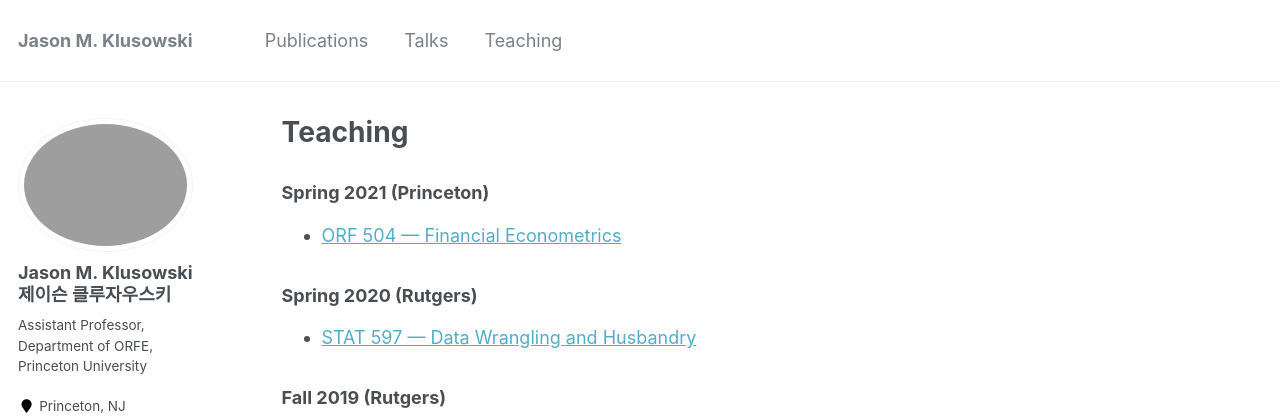
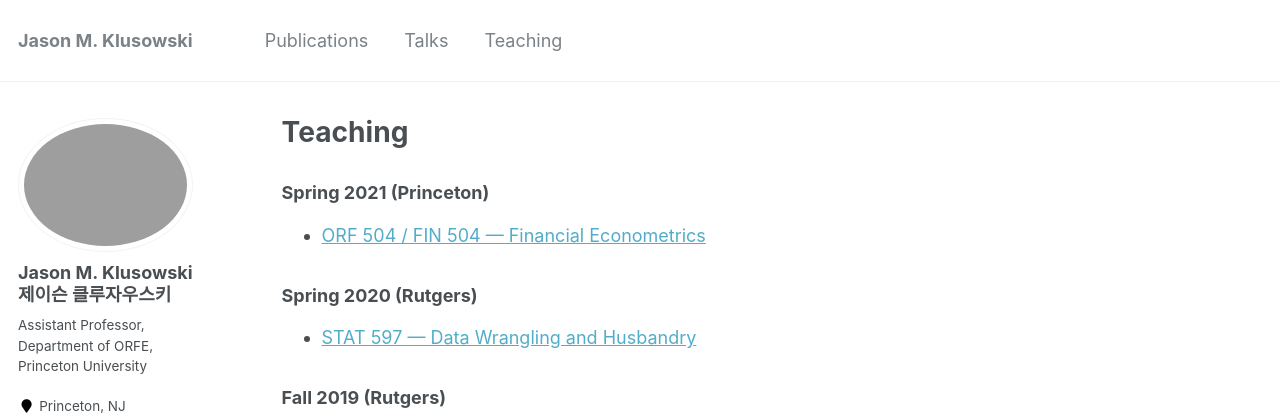
Before and after one commit to jasonklusowski/jasonklusowski.github.io, a Jekyll site: the page built from _pages/teaching.md, in a window 1280 px wide. Shown: the top 418 px of the page. Built offline with Jekyll 4.4.1, drawn with Linux system fonts in a browser that asks for light colours.

Commit message:
Update teaching.md

```diff
--- a/_pages/teaching.md
+++ b/_pages/teaching.md
@@ -7,7 +7,7 @@ author_profile: true
 
 ### Spring 2021 (Princeton)
 
-* [ORF 504 — Financial Econometrics](https://gradschool.princeton.edu/academics/fields-study/operations-research-and-financial-engineering)
+* [ORF 504 / FIN 504 — Financial Econometrics](https://gradschool.princeton.edu/academics/fields-study/operations-research-and-financial-engineering)
 
 ### Spring 2020 (Rutgers)
 
```
